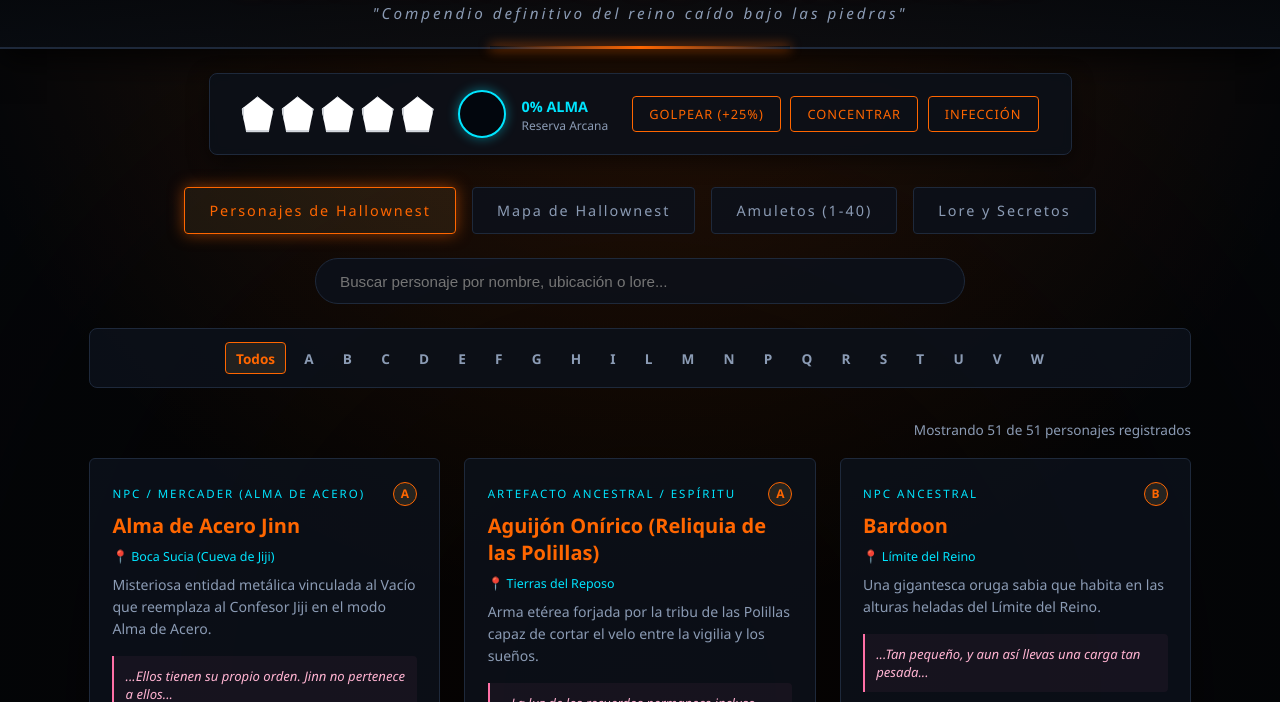
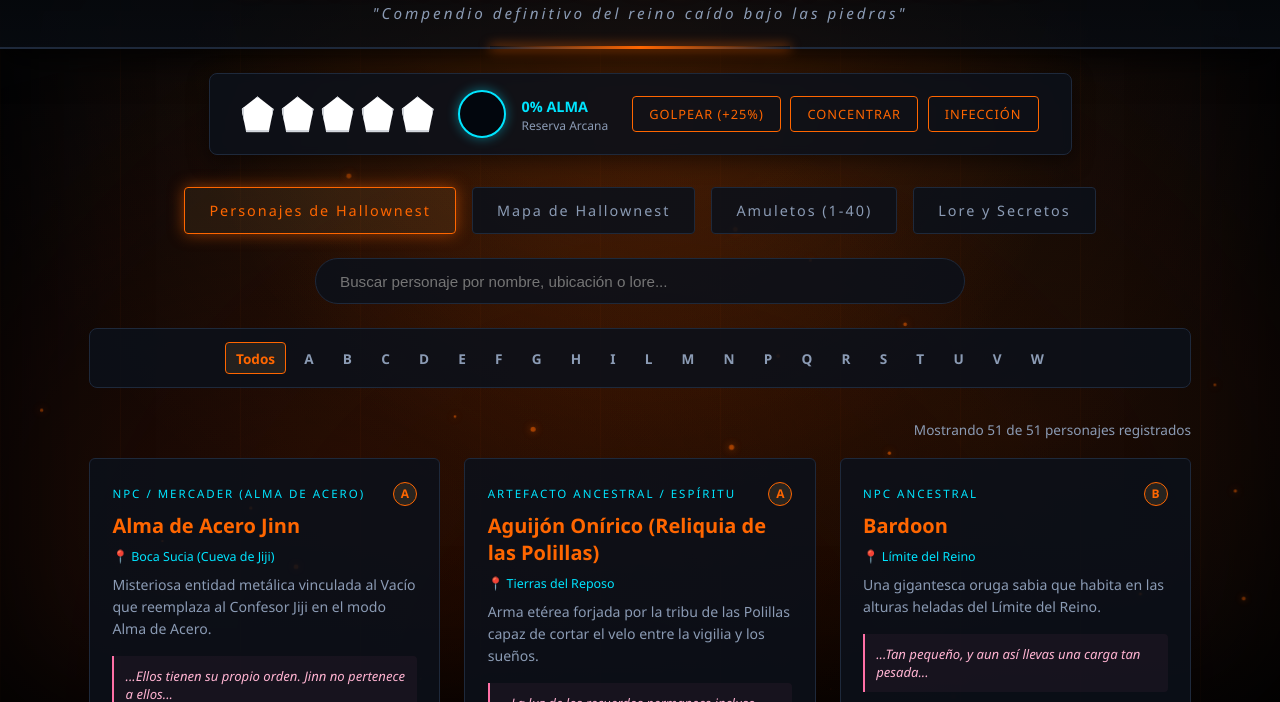
Before and after one commit to ChimueloAt/hollow, a plain HTML site: page index.html in a window 1280 px wide. Both pictures are taken after a click on the button "INFECCIÓN". Shown: the part 98-800 px from the top of the page. Drawn offline with Linux system fonts and the light colour scheme.

Commit message:
Update index.html

```diff
--- a/index.html
+++ b/index.html
@@ -49,6 +49,92 @@
             background-image:
                 radial-gradient(circle at 50% 0%, rgba(255, 102, 0, 0.15) 0%, transparent 70%),
                 radial-gradient(circle at 50% 100%, #050200 0%, transparent 80%);
+        }
+
+        /* Fondo temático de Hallownest (capas de atmósfera + partículas) */
+        body::before {
+            content: '';
+            position: fixed;
+            inset: 0;
+            pointer-events: none;
+            z-index: -2;
+            background:
+                radial-gradient(ellipse at 50% 12%, rgba(0, 229, 255, 0.08) 0%, transparent 45%),
+                radial-gradient(ellipse at 20% 75%, rgba(197, 160, 89, 0.07) 0%, transparent 50%),
+                radial-gradient(ellipse at 80% 70%, rgba(30, 58, 95, 0.22) 0%, transparent 55%),
+                repeating-linear-gradient(
+                    90deg,
+                    rgba(197, 160, 89, 0.025) 0px,
+                    rgba(197, 160, 89, 0.025) 1px,
+                    transparent 1px,
+                    transparent 120px
+                );
+            transition: background 0.6s ease;
+        }
+
+        body.infected-mode::before {
+            background:
+                radial-gradient(ellipse at 50% 15%, rgba(255, 102, 0, 0.18) 0%, transparent 50%),
+                radial-gradient(ellipse at 25% 75%, rgba(255, 69, 0, 0.12) 0%, transparent 55%),
+                radial-gradient(ellipse at 80% 65%, rgba(180, 60, 0, 0.14) 0%, transparent 55%),
+                repeating-linear-gradient(
+                    90deg,
+                    rgba(255, 102, 0, 0.03) 0px,
+                    rgba(255, 102, 0, 0.03) 1px,
+                    transparent 1px,
+                    transparent 120px
+                );
+        }
+
+        /* Viñeta profunda del Vacío */
+        body::after {
+            content: '';
+            position: fixed;
+            inset: 0;
+            pointer-events: none;
+            z-index: -1;
+            box-shadow: inset 0 0 130px rgba(0, 0, 0, 0.92);
+        }
+
+        /* Capa de esporas flotantes */
+        .ambient-spores {
+            position: fixed;
+            inset: 0;
+            pointer-events: none;
+            z-index: -1;
+            overflow: hidden;
+        }
+
+        .spore {
+            position: absolute;
+            bottom: -12px;
+            border-radius: 50%;
+            background: var(--soul-cyan);
+            box-shadow: 0 0 8px var(--soul-cyan);
+            opacity: 0;
+            animation: floatSpore linear infinite;
+        }
+
+        body.infected-mode .spore {
+            background: var(--inf-orange);
+            box-shadow: 0 0 10px var(--inf-orange);
+        }
+
+        @keyframes floatSpore {
+            0% {
+                transform: translateY(0) translateX(0) scale(0.7);
+                opacity: 0;
+            }
+            15% {
+                opacity: 0.65;
+            }
+            85% {
+                opacity: 0.35;
+            }
+            100% {
+                transform: translateY(-105vh) translateX(24px) scale(1.15);
+                opacity: 0;
+            }
         }
 
         header {
@@ -117,6 +203,9 @@
             background: #141c2b;
             border: 2px solid var(--border-ancient);
             clip-path: polygon(50% 0%, 100% 35%, 85% 100%, 15% 100%, 0% 35%);
+            display: flex;
+            align-items: center;
+            justify-content: center;
             cursor: pointer;
             transition: 0.3s;
         }
@@ -487,6 +576,7 @@
     </style>
 </head>
 <body>
+<div class="ambient-spores" id="ambientSpores" aria-hidden="true"></div>
 
     <header>
         <h1>Gran Archivo de Hallownest</h1>
@@ -555,7 +645,7 @@
                         <text x="240" y="185" fill="#00e5ff" font-size="12" text-anchor="middle">Senda Verde</text>
                     </g>
 
-                    <g class="map-region-node" onclick="openModal('Cumbre de Cristales', 'Mina', 'Noreste', 'Mina abandonada llena de cristales rosados energetizados.<br><br><strong>Conexiones:</strong> Cruces Olvidados, Tierras del Reposo.<br><strong>Habitantes:</strong> Quirrel (de paso), Guardián del Cristal.')">
+                    <g class="map-region-node" onclick="openModal('Cumbre de los Cristales', 'Mina', 'Noreste', 'Mina abandonada llena de cristales rosados energetizados.<br><br><strong>Conexiones:</strong> Cruces Olvidados, Tierras del Reposo.<br><strong>Habitantes:</strong> Quirrel (de paso), Guardián del Cristal.')">
                         <rect x="490" y="160" width="160" height="40" rx="6" fill="#0c111a" stroke="#232d3f"/>
                         <text x="570" y="185" fill="#ff70a6" font-size="12" text-anchor="middle">Cumbre Cristales</text>
                     </g>
@@ -1377,7 +1467,26 @@
             });
         }
 
+        function createAmbientSpores(count = 28) {
+            const container = document.getElementById('ambientSpores');
+            if (!container) return;
+            container.innerHTML = '';
+
+            for (let i = 0; i < count; i++) {
+                const spore = document.createElement('span');
+                spore.className = 'spore';
+                const size = 2 + Math.random() * 4;
+                spore.style.width = `${size}px`;
+                spore.style.height = `${size}px`;
+                spore.style.left = `${Math.random() * 100}%`;
+                spore.style.animationDuration = `${9 + Math.random() * 12}s`;
+                spore.style.animationDelay = `${Math.random() * 10}s`;
+                container.appendChild(spore);
+            }
+        }
+
         window.onload = () => {
+            createAmbientSpores();
             renderHUD();
             renderContent();
         };
```
